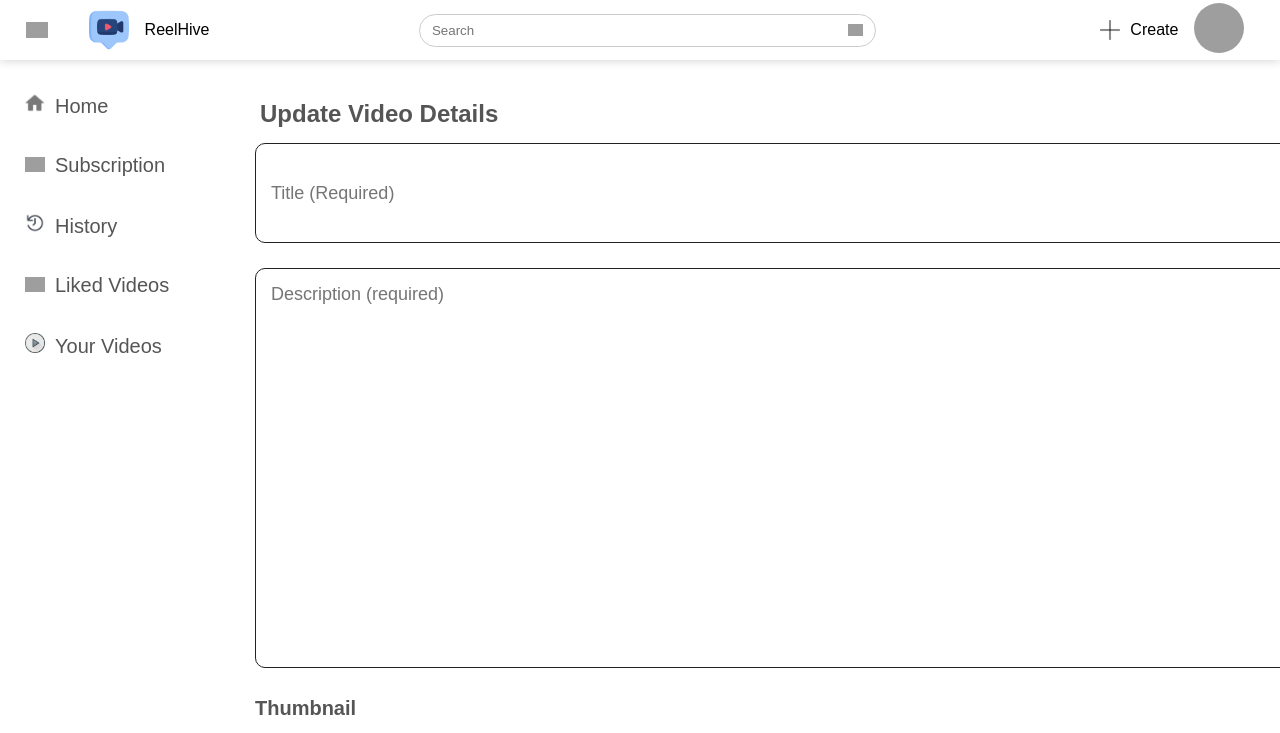
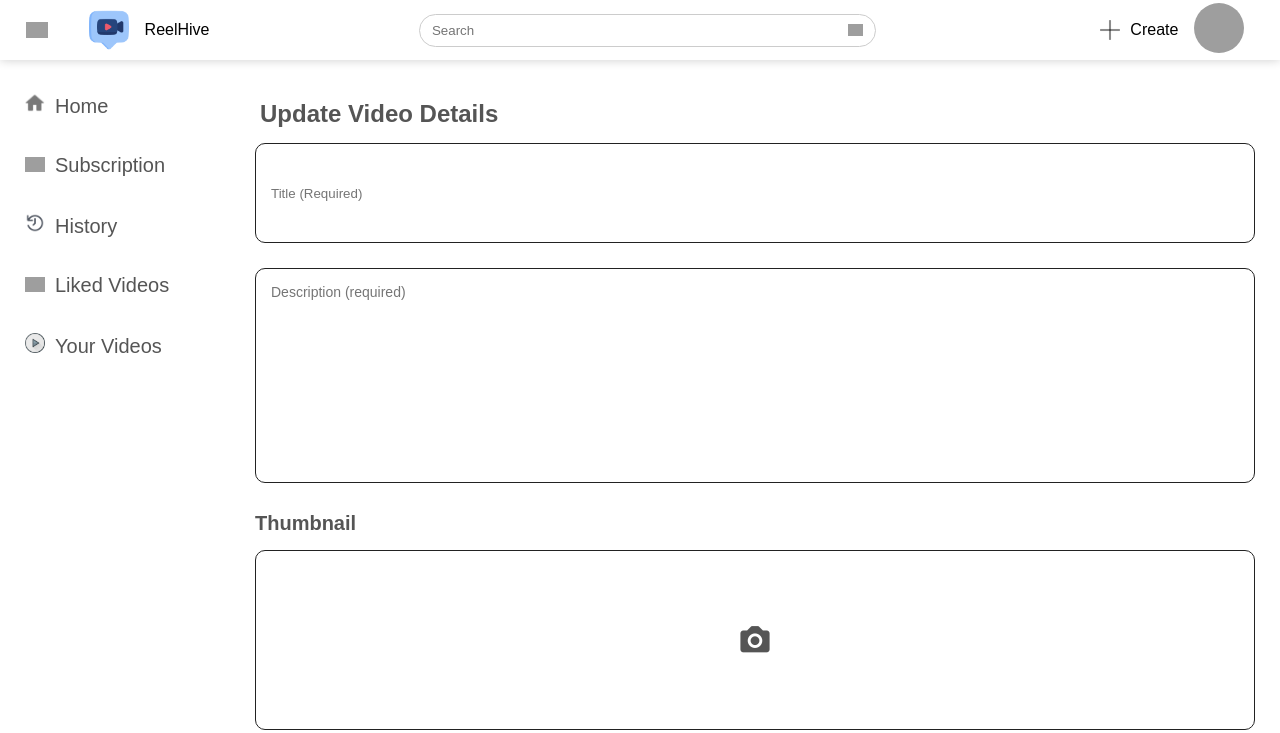
Before and after one commit to Reel-Hive/Reel-Hive, a React (Vite) app in the folder frontend/: page /edit/1 in a window 1280 px wide. Shown: the top 733 px of the page. Built offline with nearby package versions, Linux system fonts and the light colour scheme; no server answers; grey boxes are pictures that could not be loaded.

Commit message:
finalize project with full responsiveness, routing fixes, and performance optimizations.

```diff
--- a/frontend/src/Pages/Home/Home.jsx
+++ b/frontend/src/Pages/Home/Home.jsx
@@ -1,11 +1,13 @@
 import React from "react";
 import Feed from "../../components/Feed/Feed";
+
 
 
 const Home = () => {
     return (
         <>
             <Feed />
+
         </>
     )
 }
--- a/frontend/src/components/EditVideo/EditVideo.css
+++ b/frontend/src/components/EditVideo/EditVideo.css
@@ -44,7 +44,6 @@ h1 {
     outline: none;
     background: transparent;
     padding: 15px;
-    font-size: 18px;
     color: black;
 }
 
@@ -177,8 +176,24 @@ h1 {
         border-radius: 10px;
     }
 }
+@media screen and (max-width:1400px ){
+    .editVideo-inputField {
+        height: 100px;
+        width: 1000px;
+    }
 
-@media screen and (max-width :850px) {
+    .editVideo-textAreaFeild textarea {
+        height: 215px;
+        font-size: 14px;
+        width: 1000px;
+    }
+
+    .editVideo-boxes {
+        height: 180px;
+        width: 1000px;
+    }
+}
+@media screen and (max-width :950px) {
     .editVideo-inputField {
         height: 70px;
         width: 525px;
@@ -249,6 +264,7 @@ h1 {
     .editVideo-inputField {
         height: 50px;
         width: 220px;
+        font-size: 12px;
     }
 
     .editVideo-textAreaFeild textarea {
--- a/frontend/src/components/Feed/Feed.jsx
+++ b/frontend/src/components/Feed/Feed.jsx
@@ -31,6 +31,7 @@ const Feed = () => {
   const handleVideoClick = (videoId) => {
     navigate(`/watch/${videoId}`);
   };
+
   return (
     <div className="feed">
       <div className="card">
--- a/frontend/src/components/Layout/Layout.jsx
+++ b/frontend/src/components/Layout/Layout.jsx
@@ -1,6 +1,7 @@
 import React, { useState, useEffect } from "react";
 import Navbar from "../Navbar/Navbar";
 import Sidebar from "../Sidebar/Sidebar";
+import Playvideo from "../Playvideo/Playvideo";
 import "./Layout.css";
 
 const Layout = ({ children }) => {
@@ -27,6 +28,7 @@ const Layout = ({ children }) => {
   };
 
   return (
+
     <div className="layout-container">
       <Navbar toggleSidebar={toggleSidebar} />
       <div className="layout-content">
--- a/frontend/src/components/Navbar/Navbar.jsx
+++ b/frontend/src/components/Navbar/Navbar.jsx
@@ -89,7 +89,7 @@ const Navbar = ({ toggleSidebar }) => {
                     {isCreateDropdownOpen && (
                         <div className="dropdown-menu">
                             <ul>
-                                <a href="./publish-video">Publish video</a>
+                                <a href="/publish-video">Publish video</a>
                             </ul>
                         </div>
                     )}
@@ -107,9 +107,9 @@ const Navbar = ({ toggleSidebar }) => {
                     {isProfileDropdownOpen && (
                         <div className="dropdown-menu">
                             {isUserInfoVisible && (<ul>
-                                <a href="./your-Videos">Profile</a>
+                                <a href="/your-Videos">Profile</a>
                                 <li onClick={handleLogout} className="signOut">Sign Out</li>
-                                <a href="./settings">Setting</a>
+                                <a href="/settings">Setting</a>
                             </ul>
                             )}
                         </div>
--- a/frontend/src/components/Playvideo/Playvideo.jsx
+++ b/frontend/src/components/Playvideo/Playvideo.jsx
@@ -28,6 +28,7 @@ const Playvideo = () => {
 
   useEffect(() => {
     // Fetching video data
+    setVideo(null); // Reset previous video
     const fetchVideo = async () => {
       try {
         const response = await API.get(`/api/v1/videos/${videoId}`);
@@ -47,6 +48,7 @@ const Playvideo = () => {
         console.error('Error while fetching the video details: ', error);
       }
     };
+
 
     // Fetching Comments of this video
     const fetchComments = async () => {
```
